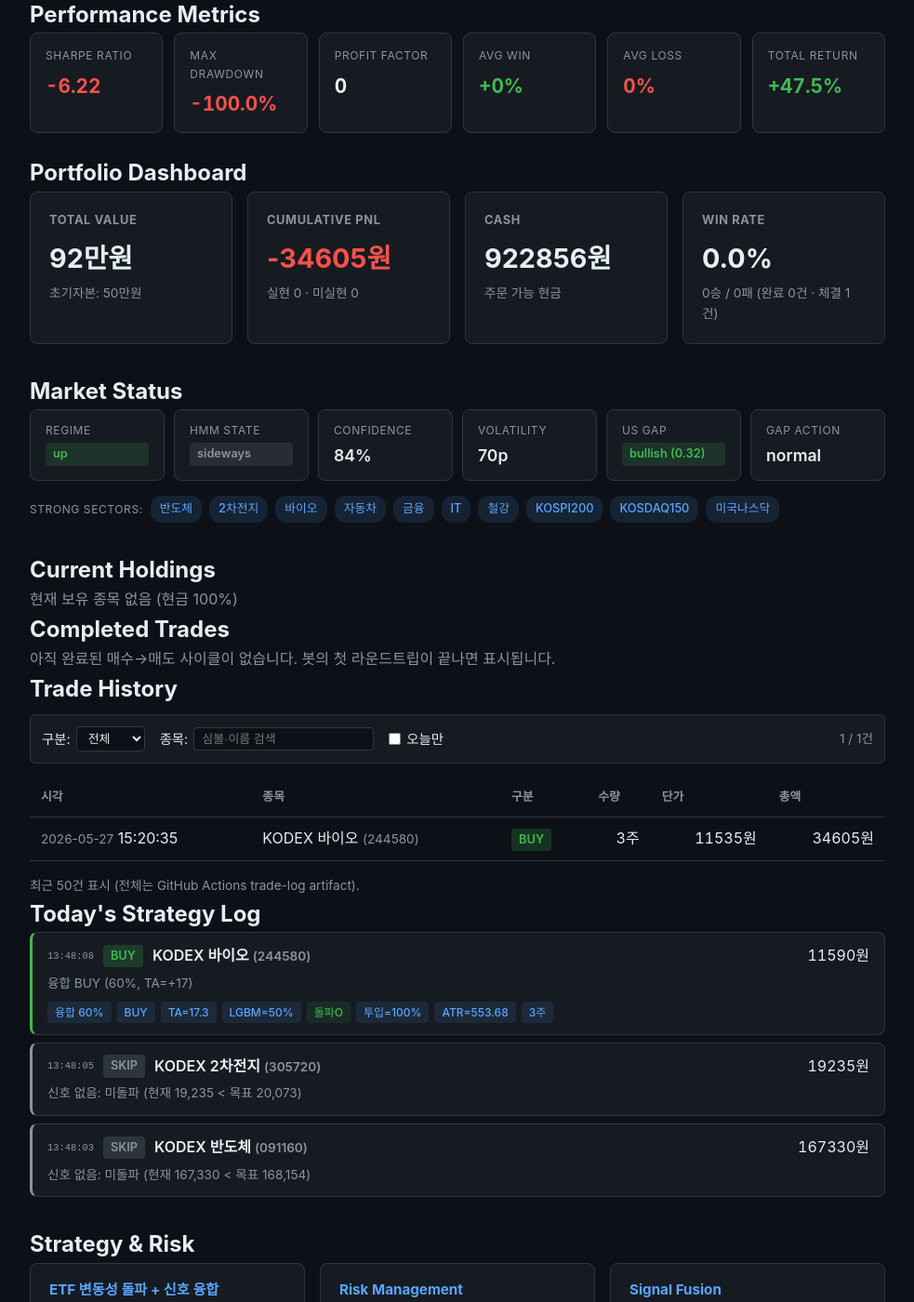
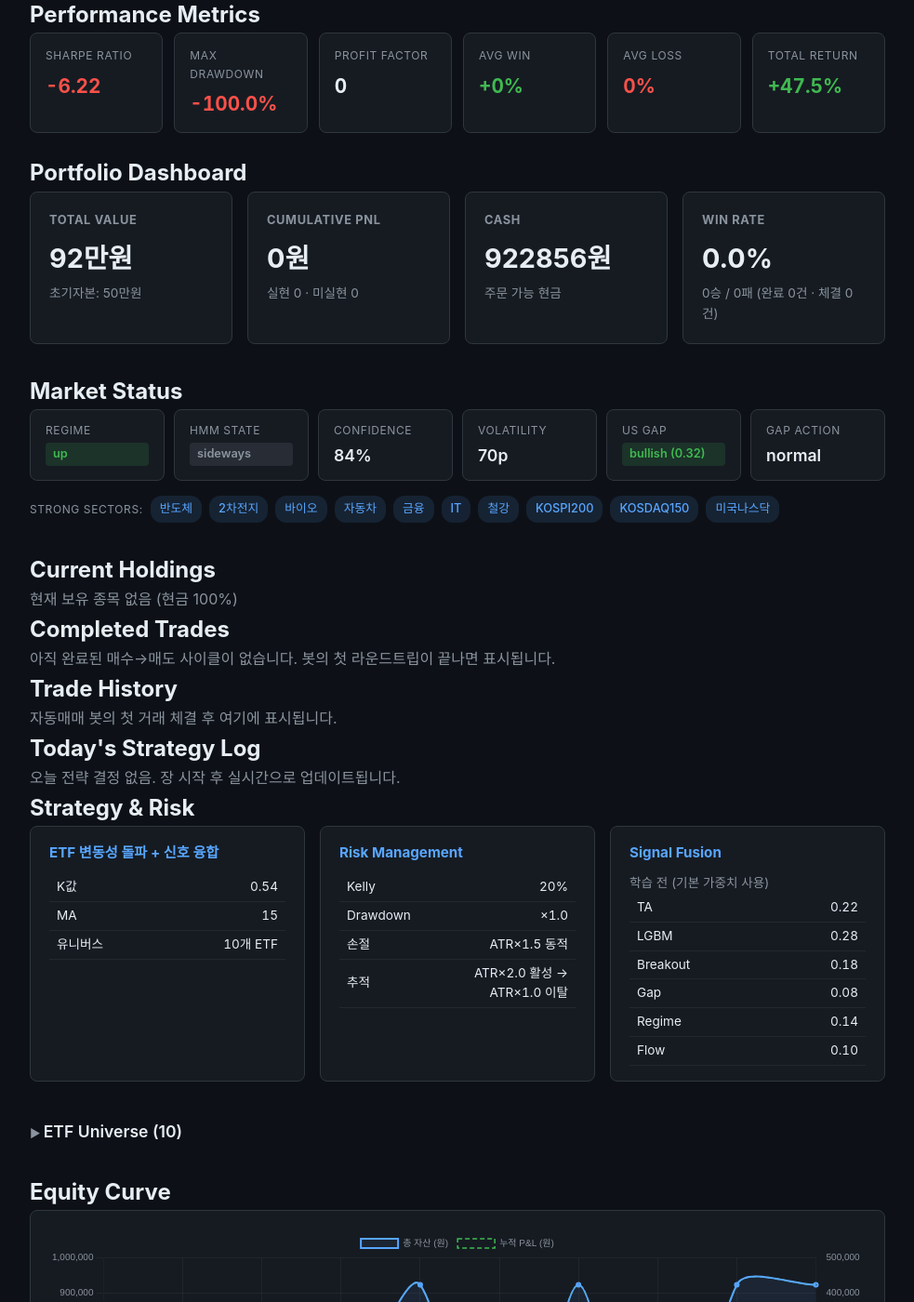
Before and after one commit to BudongJW/kis-trading-journal, a Jekyll site: the page built from index.html, in a window 1280 px wide and 1400 px high, scrolled down 662 px. Shown: the whole window at 93% size, without its empty margins (148-1131 px from the left). Built offline with Jekyll 4.4.1, drawn with Linux system fonts in a browser that asks for light colours; nearby versions of some CDN libraries; some of the changed text lies outside the part shown.

Commit message:
auto: portfolio update 19:20

```diff
--- a/_data/portfolio.json
+++ b/_data/portfolio.json
@@ -1,5 +1,5 @@
 {
-  "updated_at": "2026-05-27T15:30:43.167486",
+  "updated_at": "2026-05-27T19:20:36.532374",
   "initial_capital": 500000,
   "cash": 922856,
   "holdings": [],
@@ -18,50 +18,38 @@
   },
   "holdings_value": 0,
   "total_value": 922856,
-  "total_pnl": -34605,
-  "total_pnl_pct": -100.0,
+  "total_pnl": 0,
+  "total_pnl_pct": 0,
   "realized_pnl": 0,
   "unrealized_pnl": 0,
-  "total_trades": 1,
+  "total_trades": 0,
   "completed_trades": 0,
   "winning_trades": 0,
   "losing_trades": 0,
   "win_rate": 0.0,
-  "trades": [
-    {
-      "timestamp": "2026-05-27T15:20:35",
-      "date": "2026-05-27",
-      "time": "15:20:35",
-      "symbol": "244580",
-      "name": "KODEX 바이오",
-      "side": "buy",
-      "qty": 3,
-      "price": 11535,
-      "amount": 34605
-    }
-  ],
+  "trades": [],
   "realized": [],
   "today_summary": {
     "date": "2026-05-27",
-    "buys": 1,
+    "buys": 0,
     "sells": 0,
     "completed_round_trips": 0,
-    "buy_notional": 34605,
+    "buy_notional": 0,
     "sell_notional": 0,
-    "fees": 5,
+    "fees": 0,
     "taxes": 0,
-    "total_cost": 5,
+    "total_cost": 0,
     "realized_pnl_gross": 0,
-    "realized_pnl_net": -5,
+    "realized_pnl_net": 0,
     "best_trade": null,
     "worst_trade": null
   },
   "costs": {
-    "total_fees": 5,
+    "total_fees": 0,
     "total_taxes": 0,
-    "total_cost": 5,
+    "total_cost": 0,
     "realized_pnl_gross": 0,
-    "realized_pnl_net": -5,
+    "realized_pnl_net": 0,
     "tax_exemption_remaining_krw": 2500000
   },
   "performance": {
@@ -272,59 +260,17 @@
     "trained": false
   },
   "bear_strategy": {
-    "enabled": true,
-    "regime": "CAUTION",
-    "confidence": 0.65,
-    "sma_ratio": 0.9363,
-    "canary_bad": 1,
-    "canary_scores": {
-      "195930": 0.844,
-      "132030": -0.5535
-    }
+    "regime": "BULL",
+    "enabled": false
   },
   "us_session": {
     "enabled": true,
-    "cash_usd": 553.675754,
+    "cash_usd": 575.35629,
     "positions": 0,
     "holdings": [],
     "max_positions": 3,
     "budget_pct": 0.4,
     "regime_linked": true
   },
-  "decisions": [
-    {
-      "time": "13:48:08",
-      "symbol": "244580",
-      "name": "KODEX 바이오",
-      "action": "buy",
-      "reason": "융합 BUY (60%, TA=+17)",
-      "price": 11590,
-      "fusion_prob": 0.602,
-      "fusion_signal": "BUY",
-      "ta_total": 17.3,
-      "lgbm_prob": 0.5,
-      "breakout": true,
-      "sizing_ratio": 1.0,
-      "atr_at_buy": 553.68,
-      "qty": 3
-    },
-    {
-      "time": "13:48:05",
-      "symbol": "305720",
-      "name": "KODEX 2차전지",
-      "action": "skip",
-      "reason": "신호 없음: 미돌파 (현재 19,235 < 목표 20,073)",
-      "price": 19235,
-      "ta_total": -3.9
-    },
-    {
-      "time": "13:48:03",
-      "symbol": "091160",
-      "name": "KODEX 반도체",
-      "action": "skip",
-      "reason": "신호 없음: 미돌파 (현재 167,330 < 목표 168,154)",
-      "price": 167330,
-      "ta_total": 0.9
-    }
-  ]
+  "decisions": []
 }
```
